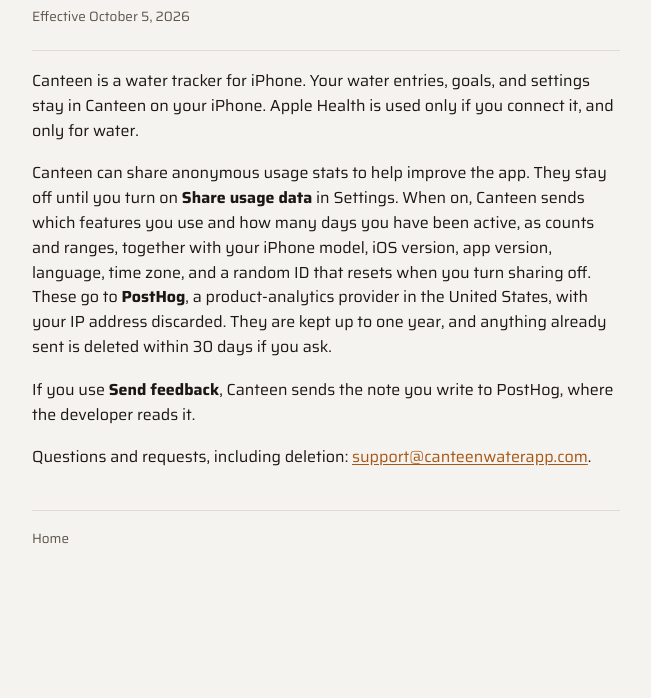
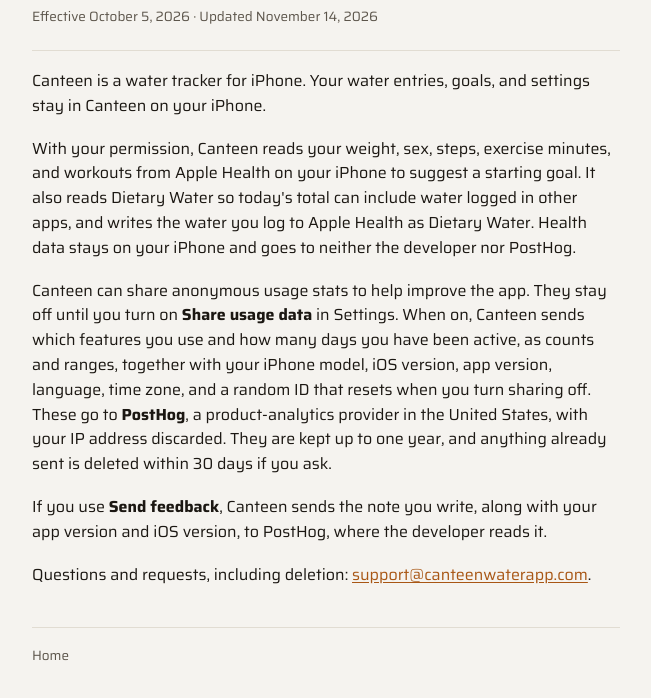
Before and after one commit to kwwashin/canteenlegal, a plain HTML site: page privacy.html in a window 1280 px wide. Shown: the part 148-846 px from the top of the page, without its empty margins (314-965 px from the left). Before the commit the page ends 800 px from the top, so only its background shows below. Drawn offline with Linux system fonts and the light colour scheme.

Commit message:
Update privacy policy for Canteen 1.0.1 Health access (#4)

```diff
--- a/privacy.html
+++ b/privacy.html
@@ -15,14 +15,16 @@
   <main class="doc">
     <a class="brand" href="/">← Canteen</a>
     <h1>Privacy Policy</h1>
-    <p class="meta">Effective October 5, 2026</p>
+    <p class="meta">Effective October 5, 2026 · Updated November 14, 2026</p>
     <hr />
 
-    <p>Canteen is a water tracker for iPhone. Your water entries, goals, and settings stay in Canteen on your iPhone. Apple Health is used only if you connect it, and only for water.</p>
+    <p>Canteen is a water tracker for iPhone. Your water entries, goals, and settings stay in Canteen on your iPhone.</p>
+
+    <p>With your permission, Canteen reads your weight, sex, steps, exercise minutes, and workouts from Apple Health on your iPhone to suggest a starting goal. It also reads Dietary Water so today's total can include water logged in other apps, and writes the water you log to Apple Health as Dietary Water. Health data stays on your iPhone and goes to neither the developer nor PostHog.</p>
 
     <p>Canteen can share anonymous usage stats to help improve the app. They stay off until you turn on <strong>Share usage data</strong> in Settings. When on, Canteen sends which features you use and how many days you have been active, as counts and ranges, together with your iPhone model, iOS version, app version, language, time zone, and a random ID that resets when you turn sharing off. These go to <strong>PostHog</strong>, a product-analytics provider in the United States, with your IP address discarded. They are kept up to one year, and anything already sent is deleted within 30 days if you ask.</p>
 
-    <p>If you use <strong>Send feedback</strong>, Canteen sends the note you write to PostHog, where the developer reads it.</p>
+    <p>If you use <strong>Send feedback</strong>, Canteen sends the note you write, along with your app version and iOS version, to PostHog, where the developer reads it.</p>
 
     <p>Questions and requests, including deletion: <a href="mailto:support@canteenwaterapp.com">support@canteenwaterapp.com</a>.</p>
 
```
